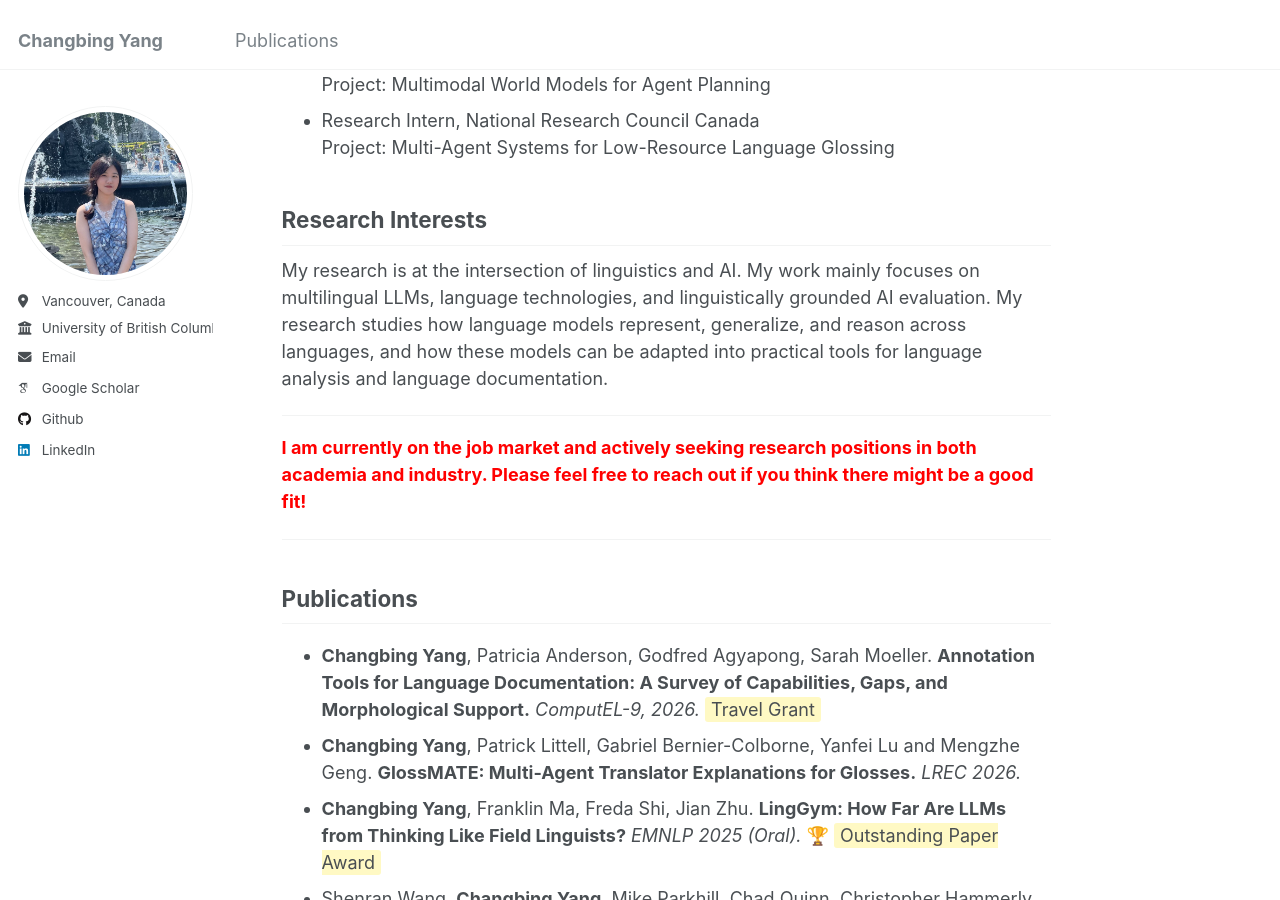
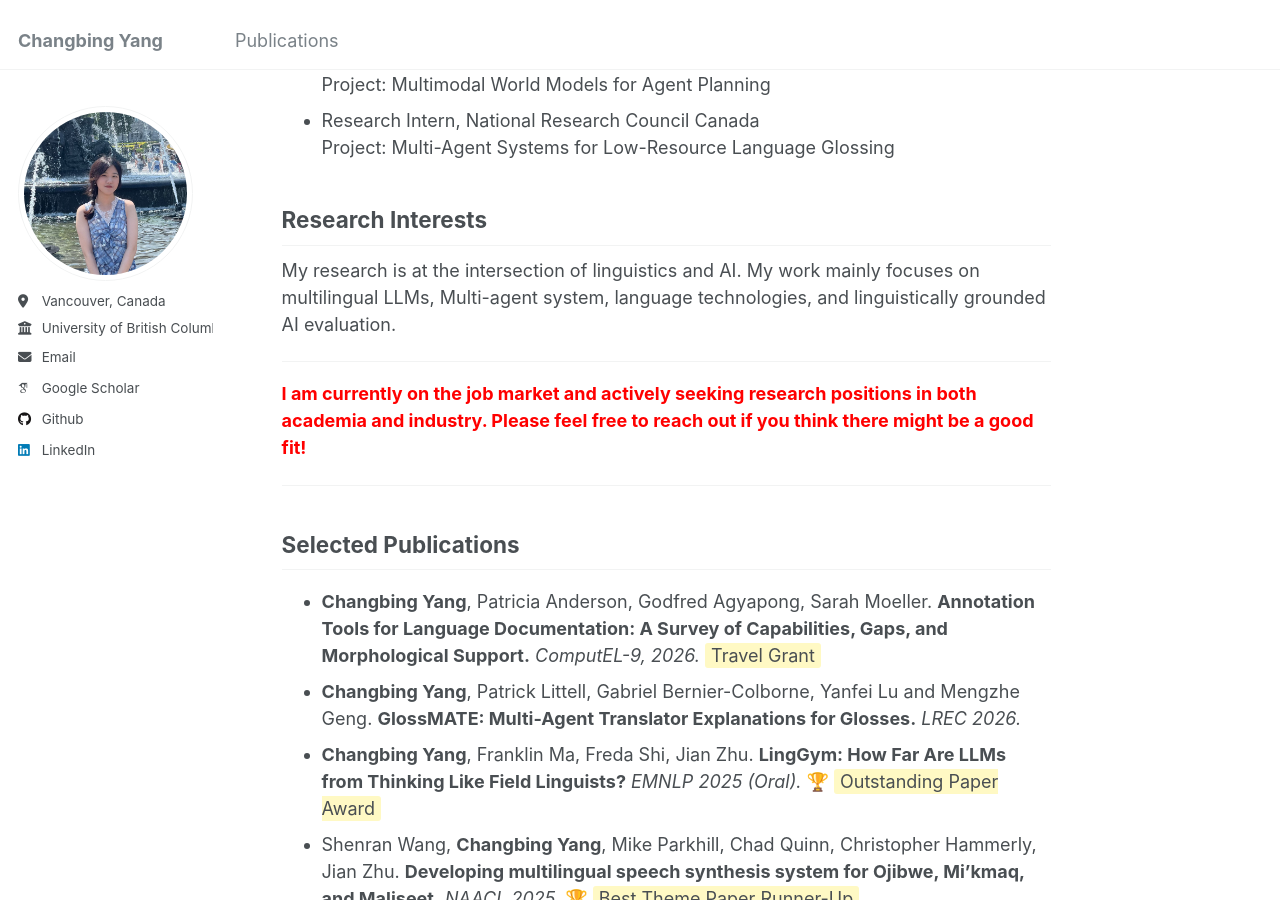
Before and after one commit to changbingY/changbingY.github.io, a Jekyll site: the page built from _pages/about.md, in a window 1280 px wide and 900 px high, scrolled down 314 px. Built offline with Jekyll 4.4.1, drawn with Linux system fonts in a browser that asks for light colours; some web fonts are replaced.

Commit message:
Update about.md

```diff
--- a/_pages/about.md
+++ b/_pages/about.md
@@ -17,14 +17,14 @@ Hi, I'm Changbing, a 5th-year PhD candidate in Computational Linguistics at the
 
 
 ## Research Interests
-My research is at the intersection of linguistics and AI. My work mainly focuses on multilingual LLMs, language technologies, and linguistically grounded AI evaluation. My research studies how language models represent, generalize, and reason across languages, and how these models can be adapted into practical tools for language analysis and language documentation.
+My research is at the intersection of linguistics and AI. My work mainly focuses on multilingual LLMs, Multi-agent system, language technologies, and linguistically grounded AI evaluation.
 
 ---
 <p style="color: red;"><strong>I am currently on the job market and actively seeking research positions in both academia and industry. Please feel free to reach out if you think there might be a good fit!</strong></p>
 
 ---
 
-## Publications
+## Selected Publications
 
 - **Changbing Yang**, Patricia Anderson, Godfred Agyapong, Sarah Moeller. **Annotation Tools for Language Documentation: A Survey of Capabilities, Gaps, and Morphological Support.** *ComputEL-9, 2026.* <span style="background-color: #fff9c4; padding: 2px 6px; border-radius: 3px;">Travel Grant</span>
 - **Changbing Yang**, Patrick Littell, Gabriel Bernier-Colborne, Yanfei Lu and Mengzhe Geng. **GlossMATE: Multi-Agent Translator Explanations for Glosses.** *LREC 2026.*
```
